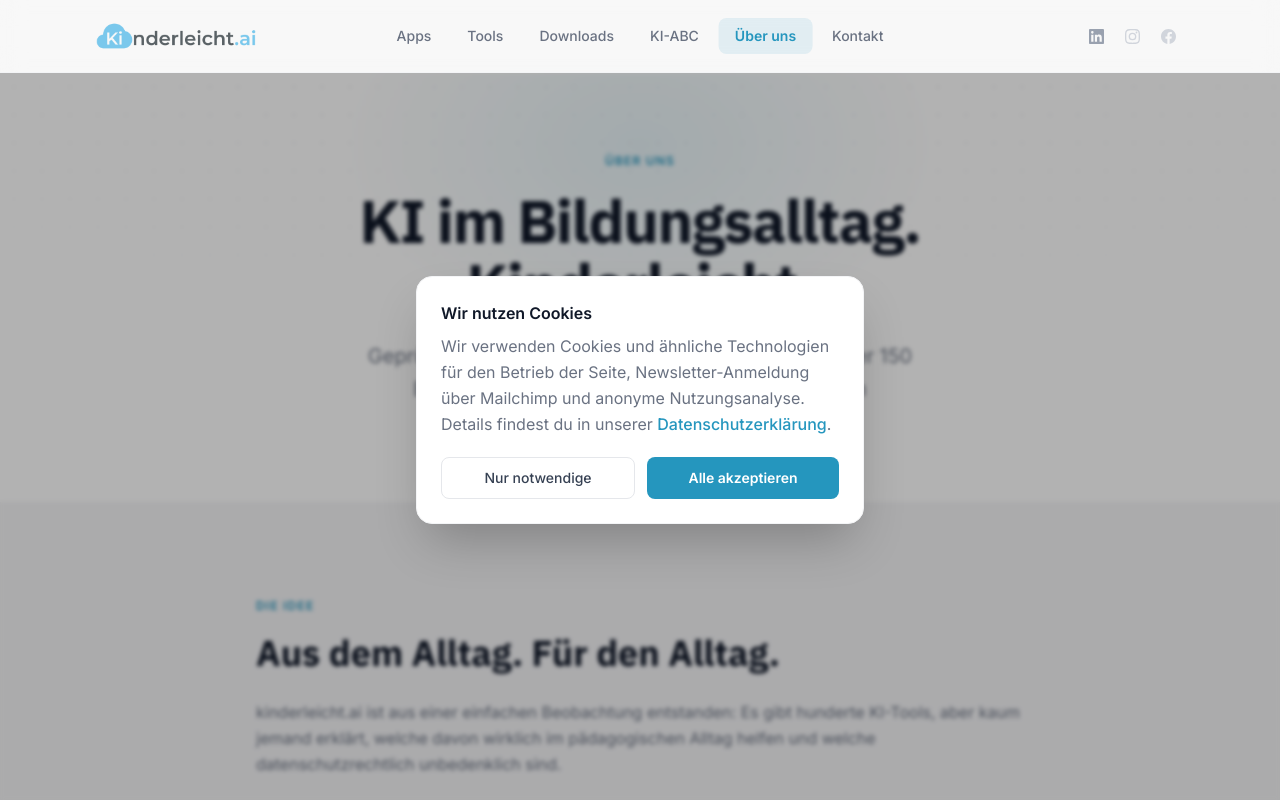
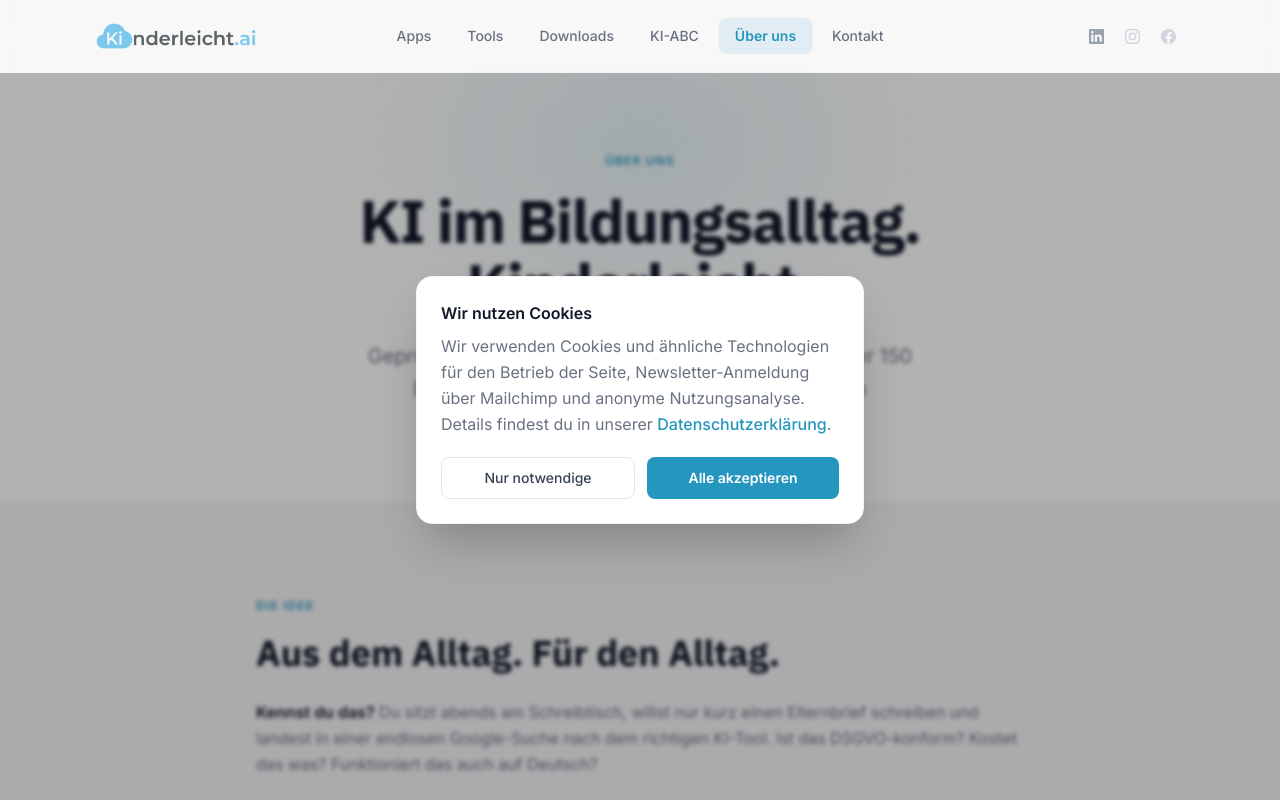
Before and after one commit to daumnicolas89-oss/kinderleicht-ai, a Next.js app: page /ueber-uns in a window 1280 px wide. Shown: the top 800 px of the page. Built offline with nearby package versions, Linux system fonts and the light colour scheme.

Commit message:
Über uns: Emotionalerer Text mit konkretem Alltagsbezug

```diff
--- a/app/ueber-uns/page.tsx
+++ b/app/ueber-uns/page.tsx
@@ -27,18 +27,17 @@ export default function UeberUnsPage() {
           </h2>
           <div className="space-y-5 text-base text-gray-500 leading-relaxed">
             <p>
-              kinderleicht.ai ist aus einer einfachen Beobachtung entstanden: Es gibt hunderte KI-Tools, aber kaum
-              jemand erklärt, welche davon wirklich im pädagogischen Alltag helfen und welche datenschutzrechtlich
-              unbedenklich sind.
+              <span className="text-gray-900 font-semibold">Kennst du das?</span> Du sitzt abends am Schreibtisch, willst nur
+              kurz einen Elternbrief schreiben und landest in einer endlosen Google-Suche nach dem richtigen KI-Tool.
+              Ist das DSGVO-konform? Kostet das was? Funktioniert das auch auf Deutsch?
             </p>
             <p>
-              Deshalb prüfen wir jedes Tool auf vier Ebenen: Datenschutz, pädagogischer Nutzen, Bedienbarkeit
-              und Preis-Leistung. Und wir entwickeln eigene Apps wie den Ferienplaner, die genau die Probleme
-              lösen, die wir aus dem Bildungsalltag kennen.
+              Genau deshalb gibt es kinderleicht.ai. Wir haben jedes Tool selbst getestet, den Datenschutz geprüft
+              und alles so aufbereitet, dass du in Minuten findest, was du brauchst. Und wir entwickeln eigene Apps
+              wie den Ferienplaner, die genau die Probleme lösen, die wir aus dem Bildungsalltag kennen.
             </p>
-            <p>
-              Unser Ziel: Pädagogen sollen sich auf das konzentrieren können, was wirklich zählt. Die Arbeit
-              mit Kindern und Jugendlichen.
+            <p className="text-lg text-gray-900 font-semibold">
+              Mehr Zeit für Kinder und Jugendliche. Mehr Zeit für dein Team. Weniger Zeit für Recherche.
             </p>
           </div>
         </div>
```
